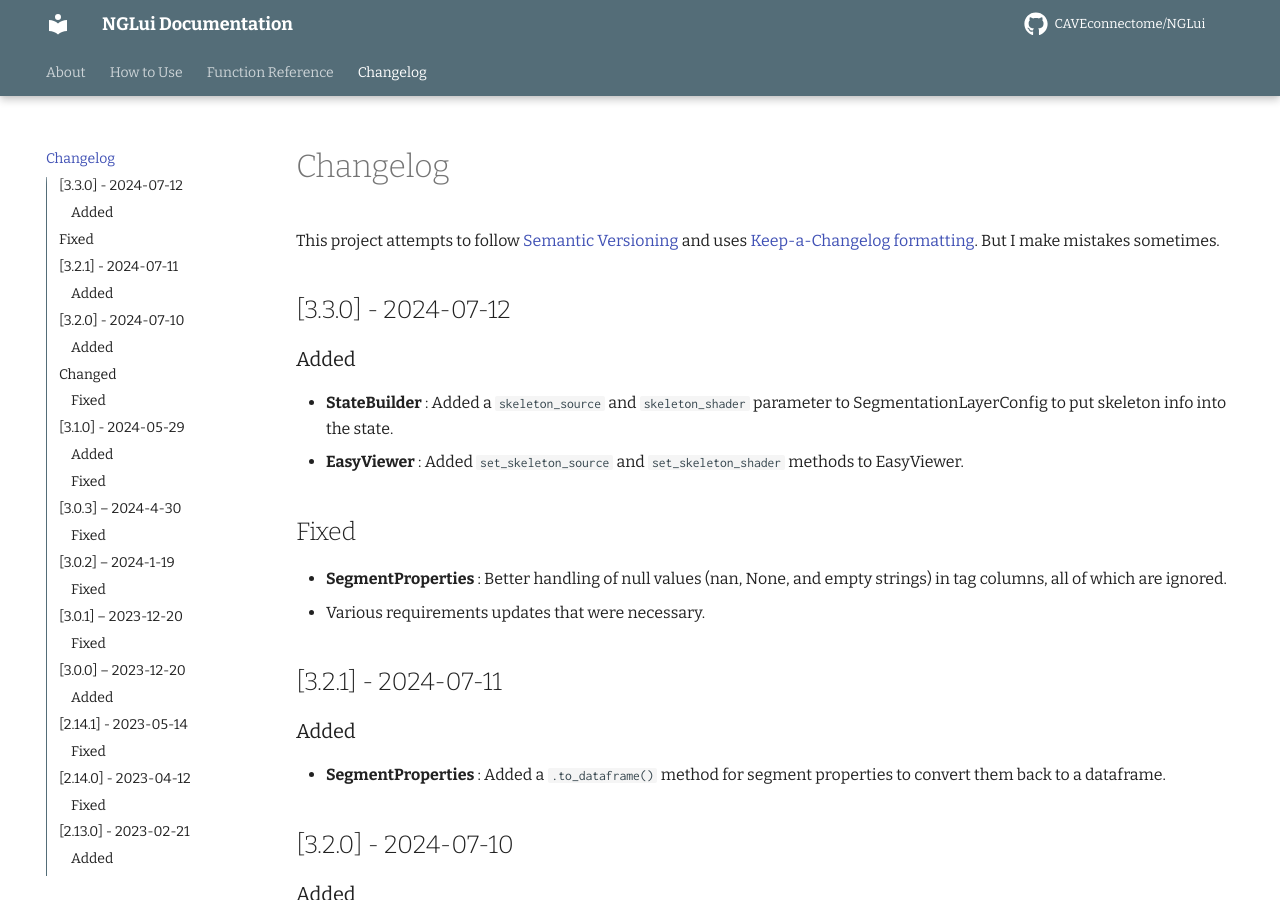
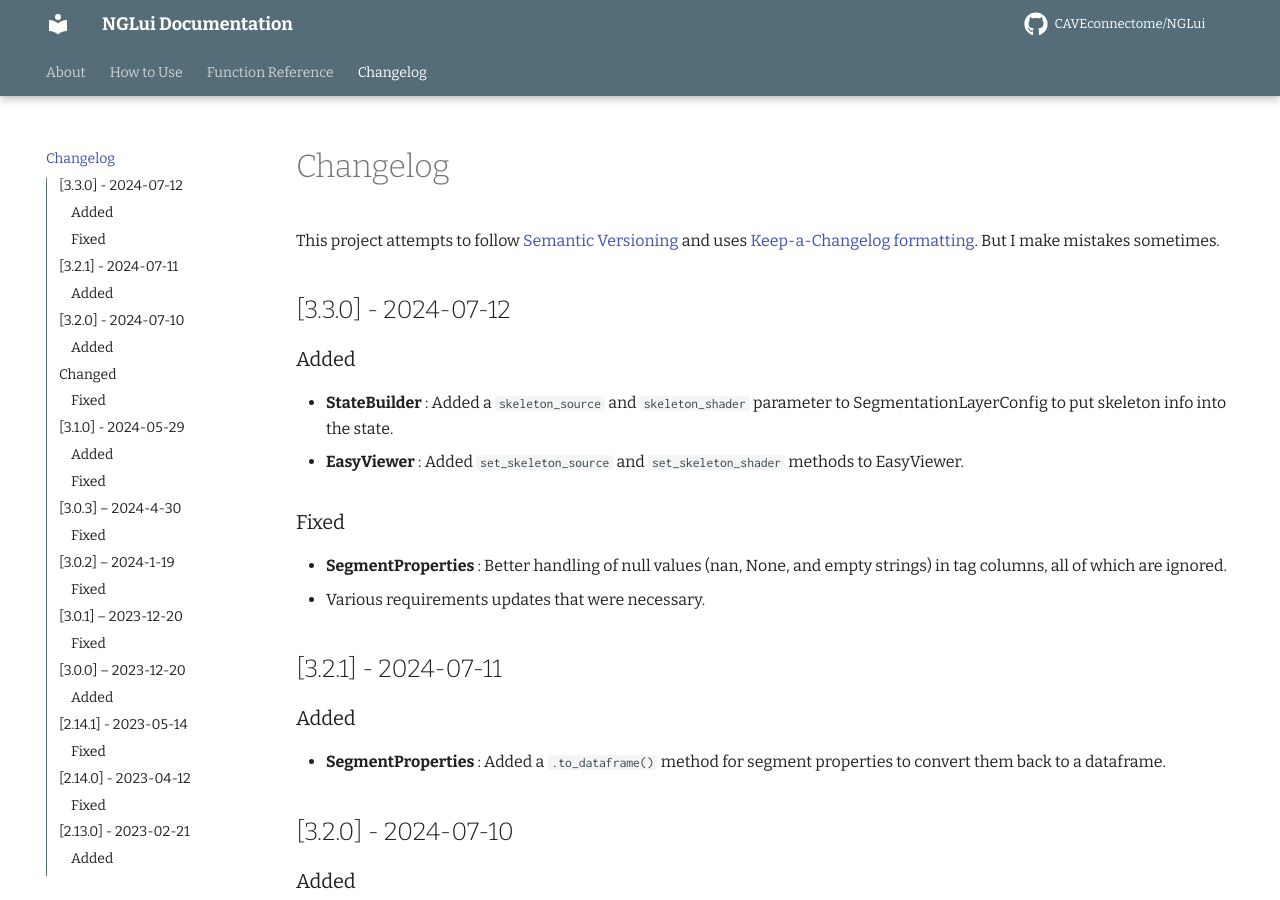
Before and after one commit to CAVEconnectome/nglui, an MkDocs documentation site: the page built from docs/changelog.md, in a window 1280 px wide and 900 px high. Built offline with MkDocs 1.6.1 and Material for MkDocs 9.7.7, drawn with Linux system fonts in a browser that asks for light colours; comment, search, counter and statistics services are not loaded.

```diff
--- a/docs/changelog.md
+++ b/docs/changelog.md
@@ -9,7 +9,7 @@ This project attempts to follow [Semantic Versioning](https://semver.org) and us
 - **StateBuilder** : Added a `skeleton_source` and `skeleton_shader` parameter to SegmentationLayerConfig to put skeleton info into the state.
 - **EasyViewer** : Added `set_skeleton_source` and `set_skeleton_shader` methods to EasyViewer.
 
-## Fixed
+### Fixed
 
 - **SegmentProperties** : Better handling of null values (nan, None, and empty strings) in tag columns, all of which are ignored.
 - Various requirements updates that were necessary.
```
